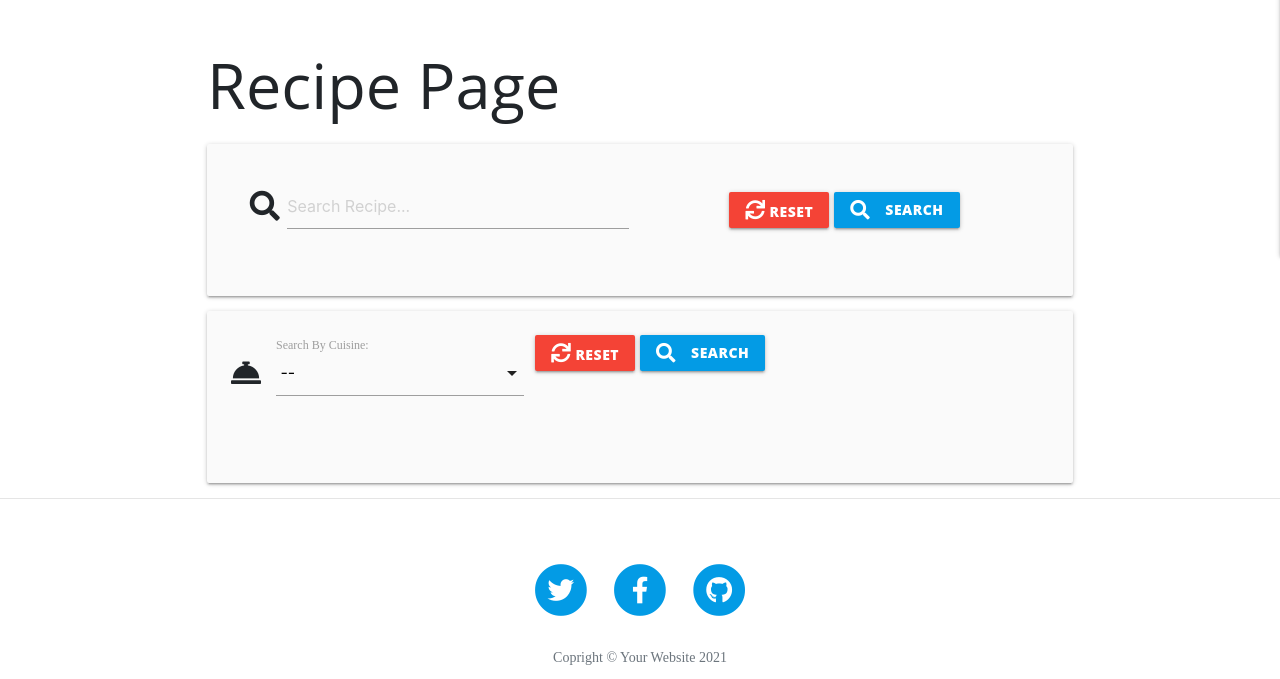
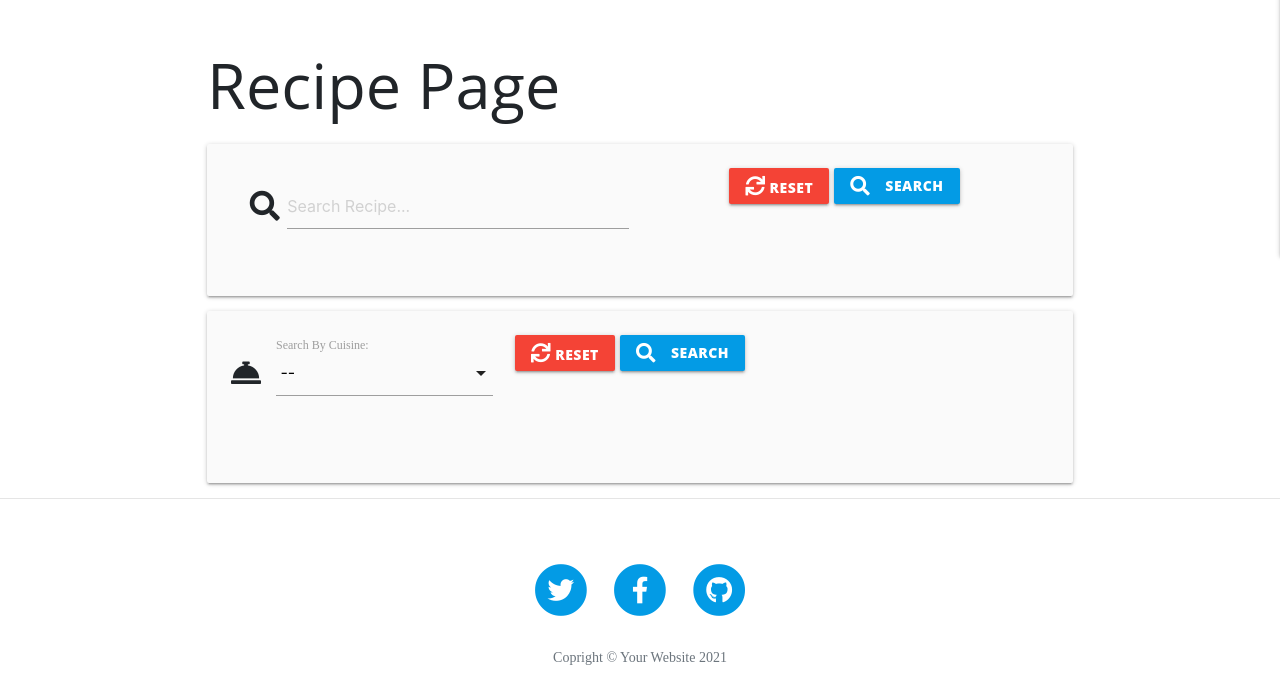
Before and after one commit to richard-ui/Data-Centric-Project, a Flask app: page / in a window 1280 px wide. Shown: the part 604-1283 px from the top of the page. Run offline with Flask 2, Linux system fonts and the light colour scheme; data that the repository does not hold is empty; some libraries are stand-ins or nearby versions.

Commit message:
Use Materialize colomn grid system to layout recipes on recipes page

```diff
--- a/templates/recipes.html
+++ b/templates/recipes.html
@@ -5,9 +5,9 @@
 
     <div class="row card-panel grey lighten-5">
         <form action="{{ url_for('search_recipe') }}" method="post" class="col s12">
-            <div class="row valign-wrapper center-align">
-                <div class="input-field search_input col s12 m8">
-                    <i class="fas fa-search prefix "></i>
+            <div class="row center-align">
+                <div class="input-field search_input col s12 m7">
+                    <i class="fas fa-search prefix"></i>
                      <input list="recipe_names" placeholder="Search Recipe..." id="query" name="query" />
 
                      <datalist id="recipe_names">
@@ -25,8 +25,6 @@
                     <button type="submit" class="light-blue darken-1 btn text-shadow">
                         <i class="fas fa-search left"></i> Search
                     </button>
-
-
                 </div>
             </div>
         </form>
@@ -36,7 +34,7 @@
         <form action="{{ url_for('search_by_cuisine') }}" method="post" class="col s12">
             <div class="row">
                 <div class="row">
-                    <div class="input-field col s12">
+                    <div class="input-field col s12 m7">
                         <i class="fas fa-concierge-bell prefix"></i>
                         <select id="cuisine_name" name="cuisine_name" class="validate">
                             <option value="" disabled selected> -- </option>
@@ -46,9 +44,8 @@
                         </select>
                         <label for="cuisine_name">Search By Cuisine:</label>
                     </div>
-                </div>
 
-                <div class="col s12 m6">
+                    <div class="col s12 offset-s2 m4">
                         <a href="{{ url_for('get_recipes') }}" class="red btn text-shadow">
                             <i class="fas fa-sync prefix"></i> Reset
                         </a>
@@ -56,7 +53,7 @@
                         <button type="submit" class="light-blue darken-1 btn text-shadow">
                             <i class="fas fa-search left"></i> Search
                         </button>
-
+                    </div>
 
                 </div>
             </div>
@@ -66,25 +63,25 @@
     {% if recipes|length > 0 %}
          {% for recipe in recipes %}
 
-         <div class="card-panel grey lighten-5">
+         <div class="card-panel yellow lighten-2">
              <form>
              <fieldset>
              <legend>{{ recipe.recipe_name }}</legend>
                 <div class="row">
-                     <div class="col s12 m4">
+                     <div class="col s12 offset-s1 m6">
                         <h5>Recipe made By:</h5> '<b>{{ recipe.created_by }}</b>'<br>
                     </div>
-                     <div class="col s12 m4">
+                     <div class="col s12 offset-s1 m4">
                         <img id="imgdata" src="{{ url_for('static', filename='img/') }}{{ recipe.file }}">
                     </div>
                 </div>
 
                 <div class="row">
-                    <div class="col m6">
+                    <div class="col s12 offset-s1 m6">
                         <div class="times_title">Prep Time:</div>
                         <div class="times">{{ recipe.prep_time }} Minutes</div>
                     </div>
-                    <div class="col m6">
+                    <div class="col s12 offset-s1 m6">
                         <div class="times_title">Cook Time:</div>
                         <div class="times">{{ recipe.cook_time }} Minutes</div>
                     </div>
```
Lines whose indentation alone changed are shown as unchanged.
